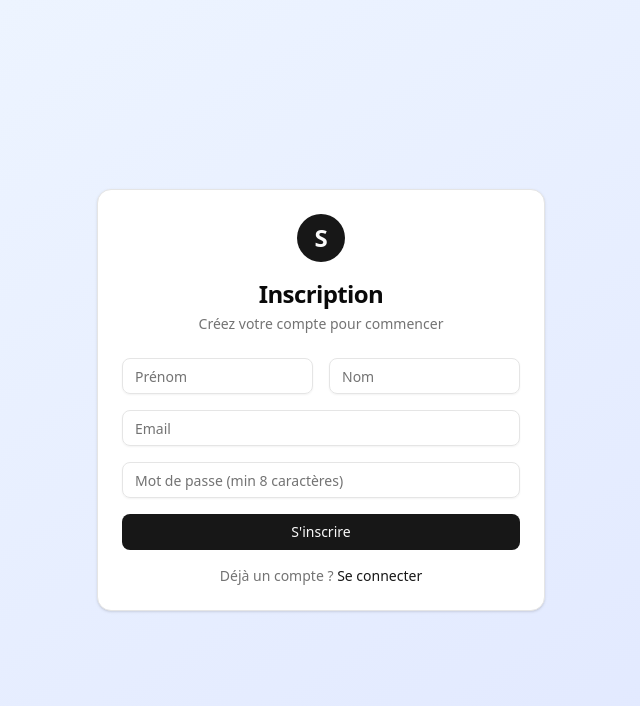
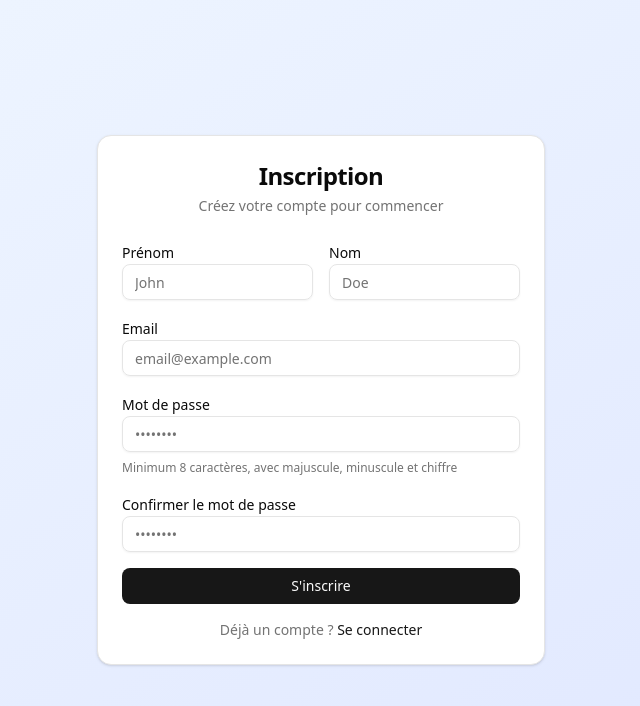
Before and after one commit to Melvyn972/Projet-Hackaton-Melvyn-Lucas-Axel, a React (Vite) app in the folder Front-end/: page /signup in a window 1280 px wide. Shown: the top 706 px of the page, without its empty margins (319-959 px from the left). Built offline with nearby package versions, Linux system fonts and the light colour scheme; no server answers.

Commit message:
fix src/App.tsx(6,23): error TS2307

```diff
--- a/Front-end/src/App.tsx
+++ b/Front-end/src/App.tsx
@@ -3,8 +3,8 @@ import { BrowserRouter, Routes, Route, Navigate } from 'react-router-dom';
 import { useAuthStore } from './store/authStore';
 import { authApi } from './lib/api';
 import { ProtectedRoute } from './components/ProtectedRoute';
-import { Login } from './pages/Login.tsx';
-import { Signup } from './pages/Signup.tsx';
+import { Login } from './pages/Login';
+import { Signup } from './pages/Signup';
 import { Feed } from './pages/Feed';
 import { Profile } from './pages/Profile';
 import { Admin } from './pages/Admin';
--- a/Front-end/src/pages/signup.tsx
+++ b/Front-end/src/pages/signup.tsx
@@ -6,30 +6,51 @@ import { Card, CardContent, CardDescription, CardHeader, CardTitle } from '../co
 import { authApi } from '../lib/api';
 import { useAuthStore } from '../store/authStore';
 import { hashPasswordClient } from '../lib/crypto';
+import { Loader2 } from 'lucide-react';
 
 export const Signup = () => {
-  const navigate = useNavigate();
-  const setUser = useAuthStore((state) => state.setUser);
   const [formData, setFormData] = useState({
     email: '',
     password: '',
+    confirmPassword: '',
     firstName: '',
     lastName: '',
   });
+  const [loading, setLoading] = useState(false);
   const [error, setError] = useState('');
-  const [loading, setLoading] = useState(false);
+  const navigate = useNavigate();
+  const { setUser } = useAuthStore();
+
+  const handleChange = (e: React.ChangeEvent<HTMLInputElement>) => {
+    setFormData({
+      ...formData,
+      [e.target.name]: e.target.value,
+    });
+  };
 
   const handleSubmit = async (e: React.FormEvent) => {
     e.preventDefault();
     setError('');
+
+    if (formData.password !== formData.confirmPassword) {
+      setError('Les mots de passe ne correspondent pas');
+      return;
+    }
+
+    if (formData.password.length < 8) {
+      setError('Le mot de passe doit contenir au moins 8 caractères');
+      return;
+    }
+
     setLoading(true);
 
     try {
       const hashedPassword = await hashPasswordClient(formData.password);
-
       const response = await authApi.signup({
-        ...formData,
+        email: formData.email,
         password: hashedPassword,
+        firstName: formData.firstName,
+        lastName: formData.lastName
       });
       setUser(response.data.user);
       navigate('/');
@@ -41,15 +62,10 @@ export const Signup = () => {
   };
 
   return (
-    <div className="min-h-screen flex items-center justify-center bg-gradient-to-br from-blue-50 to-indigo-100 dark:from-gray-900 dark:to-gray-800 p-4">
+    <div className="min-h-screen flex items-center justify-center bg-gradient-to-br from-blue-50 to-indigo-100 p-4">
       <Card className="w-full max-w-md">
         <CardHeader className="space-y-1">
-          <div className="flex justify-center mb-4">
-            <div className="h-12 w-12 bg-primary rounded-full flex items-center justify-center">
-              <span className="text-2xl font-bold text-primary-foreground">S</span>
-            </div>
-          </div>
-          <CardTitle className="text-2xl text-center">Inscription</CardTitle>
+          <CardTitle className="text-2xl font-bold text-center">Inscription</CardTitle>
           <CardDescription className="text-center">
             Créez votre compte pour commencer
           </CardDescription>
@@ -57,52 +73,92 @@ export const Signup = () => {
         <CardContent>
           <form onSubmit={handleSubmit} className="space-y-4">
             {error && (
-              <div className="p-3 text-sm text-red-500 bg-red-50 dark:bg-red-900/20 rounded-md">
+              <div className="bg-red-50 border border-red-200 text-red-800 px-4 py-3 rounded">
                 {error}
               </div>
             )}
+
             <div className="grid grid-cols-2 gap-4">
+              <div className="space-y-2">
+                <label className="text-sm font-medium">Prénom</label>
                 <Input
-                placeholder="Prénom"
+                  name="firstName"
+                  placeholder="John"
                   value={formData.firstName}
-                onChange={(e) => setFormData({ ...formData, firstName: e.target.value })}
-                required
-              />
-              <Input
-                placeholder="Nom"
-                value={formData.lastName}
-                onChange={(e) => setFormData({ ...formData, lastName: e.target.value })}
+                  onChange={handleChange}
                   required
                 />
               </div>
+
+              <div className="space-y-2">
+                <label className="text-sm font-medium">Nom</label>
+                <Input
+                  name="lastName"
+                  placeholder="Doe"
+                  value={formData.lastName}
+                  onChange={handleChange}
+                  required
+                />
+              </div>
+            </div>
+
+            <div className="space-y-2">
+              <label className="text-sm font-medium">Email</label>
               <Input
                 type="email"
-              placeholder="Email"
+                name="email"
+                placeholder="email@example.com"
                 value={formData.email}
-              onChange={(e) => setFormData({ ...formData, email: e.target.value })}
+                onChange={handleChange}
                 required
               />
+            </div>
+
+            <div className="space-y-2">
+              <label className="text-sm font-medium">Mot de passe</label>
               <Input
                 type="password"
-              placeholder="Mot de passe (min 8 caractères)"
+                name="password"
+                placeholder="••••••••"
                 value={formData.password}
-              onChange={(e) => setFormData({ ...formData, password: e.target.value })}
+                onChange={handleChange}
                 required
               />
+              <p className="text-xs text-muted-foreground">
+                Minimum 8 caractères, avec majuscule, minuscule et chiffre
+              </p>
+            </div>
+
+            <div className="space-y-2">
+              <label className="text-sm font-medium">Confirmer le mot de passe</label>
+              <Input
+                type="password"
+                name="confirmPassword"
+                placeholder="••••••••"
+                value={formData.confirmPassword}
+                onChange={handleChange}
+                required
+              />
+            </div>
+
             <Button type="submit" className="w-full" disabled={loading}>
-              {loading ? 'Inscription...' : 'S\'inscrire'}
+              {loading ? (
+                <>
+                  <Loader2 className="mr-2 h-4 w-4 animate-spin" />
+                  Inscription en cours...
+                </>
+              ) : (
+                'S\'inscrire'
+              )}
             </Button>
+
+            <div className="text-center text-sm">
+              <span className="text-muted-foreground">Déjà un compte ? </span>
+              <a href="/login" className="text-primary hover:underline font-medium">
+                Se connecter
+              </a>
+            </div>
           </form>
-          <div className="mt-4 text-center text-sm">
-            <span className="text-muted-foreground">Déjà un compte ? </span>
-            <Button
-              variant="link"
-              className="p-0 h-auto"
-              onClick={() => navigate('/login')}
-            >
-              Se connecter
-            </Button>
-          </div>
         </CardContent>
       </Card>
     </div>
```
Also changed, not shown: 1 other file (tests, documents, lock files or other folders). Lines whose indentation alone changed are shown as unchanged.
